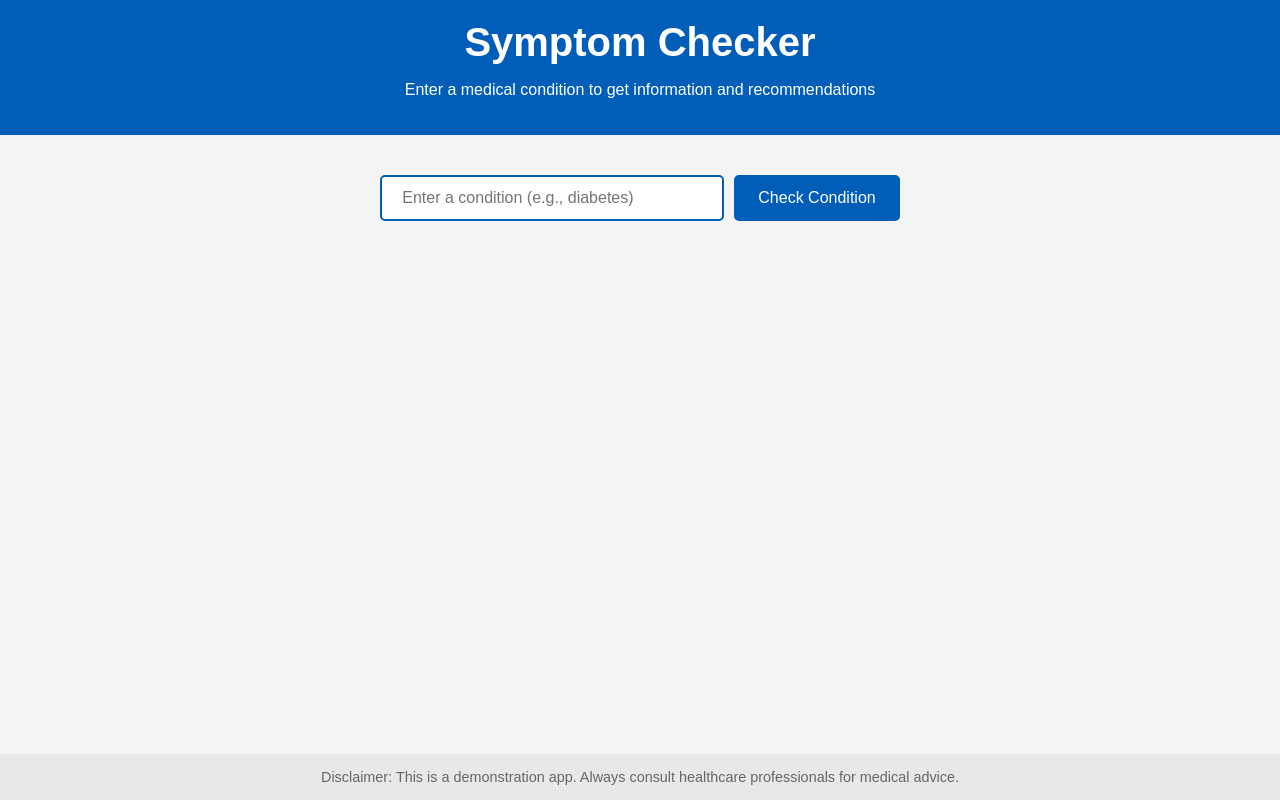
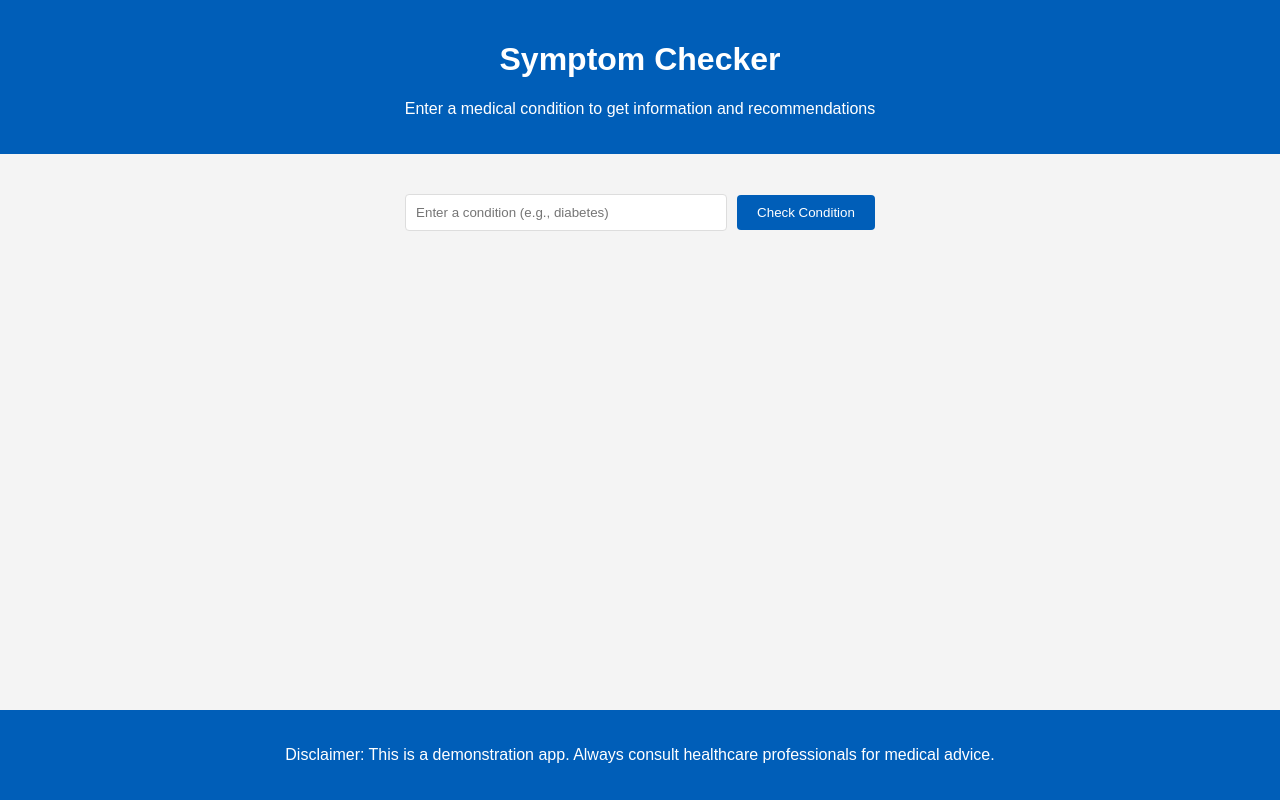
Before and after one commit to Michaeluwakz/Symptom-Checker, a React (Vite) app: page / in a window 1280 px wide. Built offline with nearby package versions, Linux system fonts and the light colour scheme.

Commit message:
Update App.css

```diff
--- a/src/styles/App.css
+++ b/src/styles/App.css
@@ -1,10 +1,8 @@
-/* App.css */
 body {
   font-family: Arial, sans-serif;
   margin: 0;
   padding: 0;
   background-color: #f4f4f4;
-  min-height: 100vh;
 }
 
 .app {
@@ -21,11 +19,6 @@ body {
   padding: 20px;
 }
 
-.app-header h1 {
-  margin: 0;
-  font-size: 2.5em;
-}
-
 .app-main {
   flex: 1;
   padding: 20px;
@@ -35,39 +28,23 @@ body {
 
 .search-section {
   margin: 20px 0;
-  display: flex;
-  justify-content: center;
-  gap: 10px;
 }
 
 .search-input {
-  padding: 12px 20px;
-  font-size: 16px;
-  border: 2px solid #005eb8;
-  border-radius: 5px;
+  padding: 10px;
   width: 300px;
-  transition: all 0.3s ease;
-}
-
-.search-input:focus {
-  outline: none;
-  box-shadow: 0 0 5px rgba(0, 94, 184, 0.5);
-  border-color: #003b6f;
+  margin-right: 10px;
+  border: 1px solid #ddd;
+  border-radius: 4px;
 }
 
 button {
-  padding: 12px 24px;
-  font-size: 16px;
+  padding: 10px 20px;
   background-color: #005eb8;
   color: white;
   border: none;
-  border-radius: 5px;
+  border-radius: 4px;
   cursor: pointer;
-  transition: background-color 0.3s;
-}
-
-button:hover {
-  background-color: #003b6f;
 }
 
 button:disabled {
@@ -75,17 +52,12 @@ button:disabled {
   cursor: not-allowed;
 }
 
-.error-message {
-  color: #ea4335;
-  margin: 10px 0;
-}
-
 .condition-details {
-  margin: 20px auto;
-  padding: 30px;
-  border-radius: 10px;
   background-color: white;
-  box-shadow: 0 2px 10px rgba(0, 0, 0, 0.1);
+  padding: 20px;
+  border-radius: 8px;
+  margin-top: 20px;
+  box-shadow: 0 2px 4px rgba(0, 0, 0, 0.1);
 }
 
 .condition-details.green {
@@ -96,46 +68,74 @@ button:disabled {
   border-left: 5px solid #ea4335;
 }
 
-.condition-details h2 {
-  color: #005eb8;
-  margin-bottom: 20px;
-}
-
 .condition-info {
   text-align: left;
 }
 
 .condition-info h3 {
   color: #005eb8;
-  margin: 20px 0 10px;
+  margin-top: 20px;
 }
 
 .condition-info ul {
-  list-style-type: disc;
-  margin-left: 20px;
+  list-style-type: none;
+  padding-left: 0;
 }
 
 .condition-info li {
   margin: 5px 0;
-  color: #333;
+  padding: 5px 0;
+}
+
+.error-message {
+  color: #ea4335;
+  margin: 10px 0;
 }
 
 .ai-advice {
   background-color: #f8f9fa;
   padding: 15px;
-  border-radius: 5px;
-  border-left: 3px solid #005eb8;
+  border-radius: 4px;
   margin-top: 10px;
 }
 
 .app-footer {
-  background-color: #e8e8e8;
-  padding: 15px;
-  margin-top: auto;
+  background-color: #005eb8;
+  color: white;
+  padding: 20px;
+  margin-top: 20px;
 }
 
-.app-footer p {
-  color: #666;
-  margin: 0;
-  font-size: 0.9em;
+.spinner {
+  display: flex;
+  justify-content: center;
+  align-items: center;
+  padding: 20px;
 }
+
+.lds-dual-ring {
+  display: inline-block;
+  width: 64px;
+  height: 64px;
+}
+
+.lds-dual-ring:after {
+  content: ' ';
+  display: block;
+  width: 46px;
+  height: 46px;
+  margin: 1px;
+  border-radius: 50%;
+  border: 5px solid #005eb8;
+  border-color: #005eb8 transparent #005eb8 transparent;
+  animation: lds-dual-ring 1.2s linear infinite;
+}
+
+@keyframes lds-dual-ring {
+  0% {
+    transform: rotate(0deg);
+  }
+  100% {
+    transform: rotate(360deg);
+  }
+}
```
